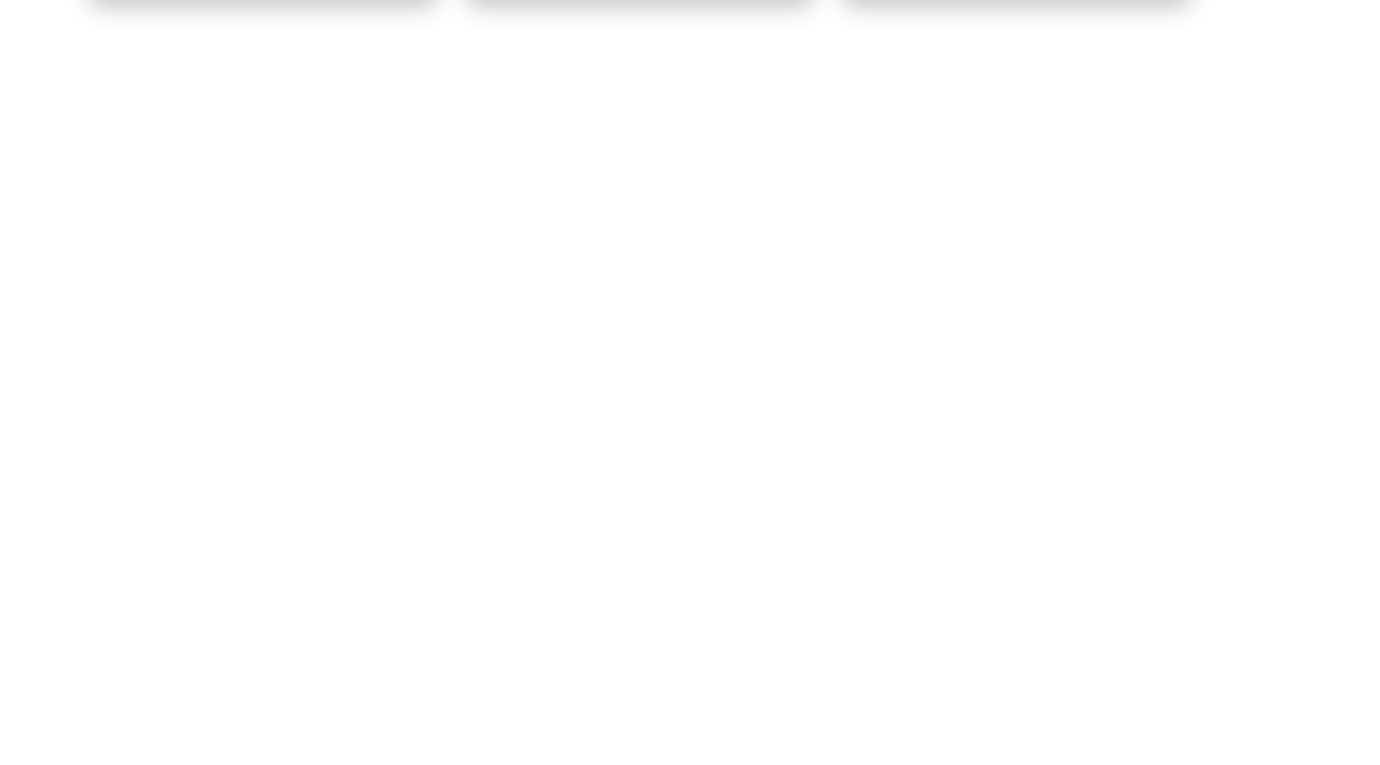
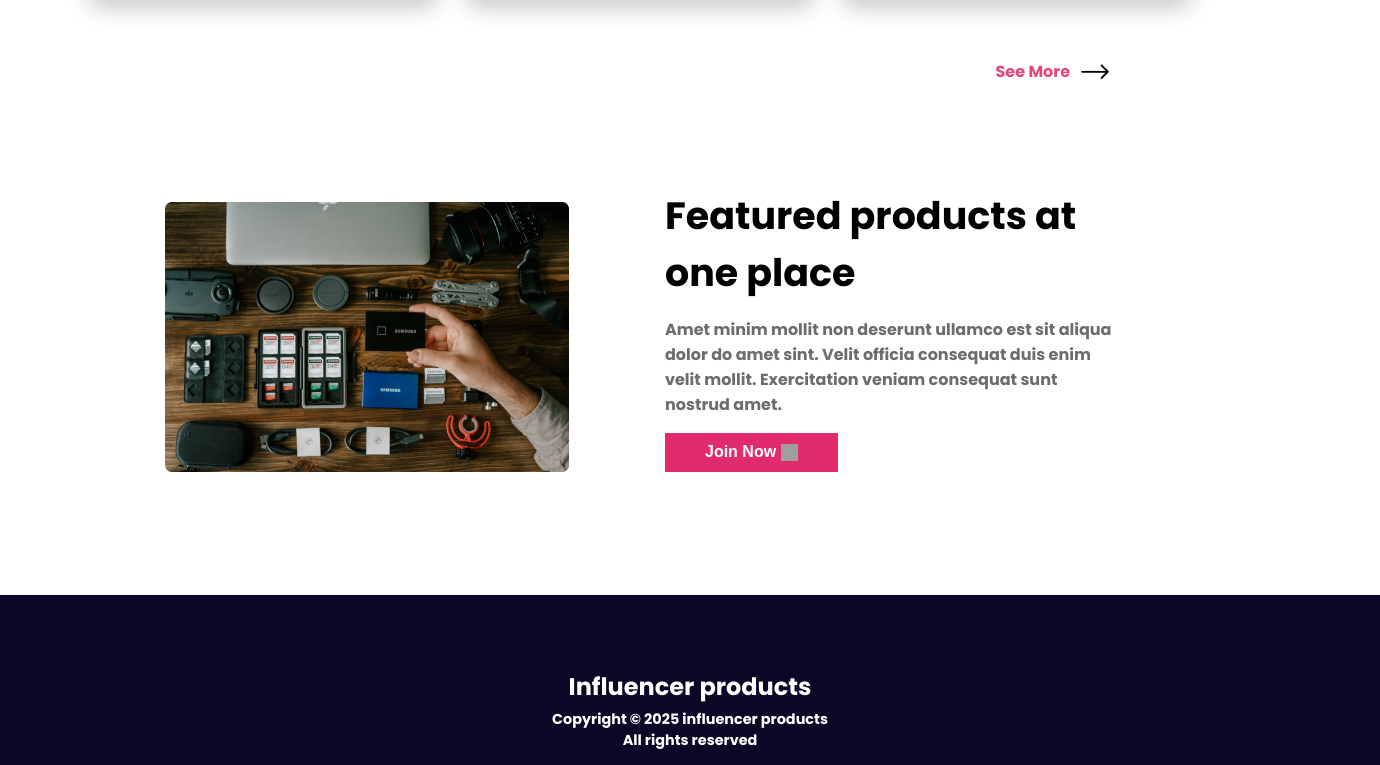
Before and after one commit to mrchipsmaruf/practice-task-02, a plain HTML site: page index.html in a window 1280 px wide. Shown: the part 2685-3450 px from the top of the page, 1380 px wide, since content can reach past the window. Before the commit the page ends 2712 px from the top, so only its background shows below. Drawn offline with Linux system fonts and the light colour scheme; grey boxes are pictures that could not be loaded.

Commit message:
added footer

```diff
--- a/Styles/practice-task-2.css
+++ b/Styles/practice-task-2.css
@@ -12,11 +12,10 @@
     display: flex;
 }
 
-#arrow{
+.arrow{
     vertical-align: middle;
     margin-left: 5px;
     margin-bottom: 1px;
-
 }
 
 .btn-primary{
@@ -211,7 +210,93 @@ main{
 }
 
 
+.icon-img{
+   width: 30px;
 
+}
+
+.see-more{
+    display: flex;
+    justify-content: right;
+    align-items: center;
+    margin-top: 30px;
+    margin-right: 170px;
+    margin-bottom: 80px;
+    gap: 10px;
+    font-weight: bold;
+    font-size: 1rem;
+    color: rgba(224, 44, 109, 0.87);
+
+}
+
+.featured-product-container{
+    display: flex;
+    justify-content: space-between;
+    align-items: center;
+    margin: 100px 165px;
+    gap: 96px;
+}
+
+.featured-product-title{
+    font-weight: bold;
+    font-size: 2.375rem;
+    margin-top: 0px;
+    margin-bottom: 16px;
+
+}
+
+.featured-product-title-description{
+    font-weight: bold;
+    font-size: 1rem;
+    color: rgba(108, 108, 108, 1);
+    margin-bottom: 16px;
+}
+
+.join-now-button{
+    font-weight: bold;
+    font-size: 1rem;
+    padding:10px 40px ;
+    color: white;
+    background-color: rgba(224, 44, 109, 1);
+    border: none;
+    margin-bottom: 23px;
+}
+
+/* footer-section */
+    .footer{
+        width: 100%;
+        max-width: 1440px;
+        justify-content: center;
+        align-items: center;
+        text-align: center;
+        margin-top: 50px;
+        margin-bottom: 50px;
+    }
+
+    .footer-background-color{
+        background-color: #0A0826;
+        margin: 0px auto;
+        padding: 50px;
+    }
+
+    .footer-title{
+        font-weight: bold;
+        font-size: 1.5rem;
+        margin-bottom: 0;
+        color: white;
+    }
+
+    .footer-description{
+        font-weight: bold;
+        font-size: 0.9rem;
+        margin-top: 5px;
+        margin-bottom: 20px;
+        color: white;
+    }
+
+    .footer-social-links img{
+        filter: brightness(0) invert(1);
+    }
 
 
 /* media-query-styles */
@@ -262,7 +347,6 @@ main{
 
     .title-description {
         font-size: 0.9rem;
-
         margin: 10px 30px 15px;
         line-height: 1.5;
     }
@@ -308,8 +392,9 @@ main{
     .sponsors-images {
         display: grid;
         grid-template-columns: repeat(4, 1fr);
-        gap: 15px;
+        gap: 40px;
         justify-items: center;
+        align-items: center;
         margin: 20px auto;
     }
 
@@ -347,4 +432,45 @@ main{
     .card-descrptions {
         font-size: 0.9rem;
     }
+
+
+    /* featured-product-section */
+    .featured-product-container{
+        flex-direction: column-reverse;
+    }
+
+    .featured-product-title, .featured-product-title-description{
+        width: 100%;
+        text-align: center;
+        margin: 0 auto;
+        margin-bottom: 60px;
+    }
+
+
+    .featured-product-image{
+        display: flex;
+        justify-content: center;
+        width: 100%;
+        max-width: 299px;
+        margin: 0 auto 20px auto;
+    }
+
+    /* footer-section */
+    .footer{
+        width: 370px;
+        height: 211px;
+        text-align: center;
+        align-items: center;
+        padding: 0;
+
+    }
+
+    .footer-social-links{
+        display: flex;
+        justify-content: center;
+        align-items: center;
+        margin: 0;
+        padding: 0;
+    }
+
 }
--- a/index.html
+++ b/index.html
@@ -7,7 +7,9 @@
     <link rel="stylesheet" href="Styles/practice-task-2.css">
 </head>
 <body class="poppins-regular">
+    <!-- header-section -->
     <header class="header">
+        <!-- navbar-section -->
         <nav class="navbar display-fles">
             <div class="nav-container">
                 <h1 class="nav-title">Influencer products</h1>
@@ -26,17 +28,19 @@
                 </ul>
             </div>
         </nav>
+        <!-- influencer-section -->
         <section class="Influencer-section display-fles">
             <div class="Influencer-description">
                 <h1 class="Influencer-title">Start your Journey as <br> Influencer</h1>
                 <p class="title-description">Lorem ipsum dolor sit amet, consectetur adipiscing elit. Sem vestibulum sed scelerisque eros. Lectus faucibus.</p>
-                <button class="btn-primary preebook-now">Preebook now <img id="arrow" width="17" height="17" src="https://img.icons8.com/ios-filled/50/ffffff/forward--v1.png" alt="forward--v1"/></button>
+                <button class="btn-primary preebook-now">Preebook now <img class="arrow" width="17" height="17" src="https://img.icons8.com/ios-filled/50/ffffff/forward--v1.png" alt="forward--v1"/></button>
             </div>
             <div class="camera">
                 <img src="images/Circle design.svg" alt="">
                 <img src="images/main-camera.png" alt="">
             </div>
         </section>
+        <!-- sponsors-section -->
         <section class="sponsors display-fles">
             <div class="sponsors-images">
             <img src="logos/Alibaba.svg" alt="">
@@ -49,8 +53,10 @@
             </div>
         </section>
     </header>
+    <!-- main-section -->
     <main class="main">
         <h4 class="popular-collection-title">Popular Collection</h4>
+        <!-- popular-collection-section -->
         <section class="popular-collection">
         <div class="card">
             <img class="card-image" src="images/tripod.png " alt="">
@@ -125,9 +131,36 @@
             <p class="card-descrptions">Buyers protection possible!</p>
         </div>
         </section>
+        <!-- see-more-link-section -->
+        <section>
+            <div class="see-more-wrapper">
+            <a class="see-more" href="">See More <img class="icon-img" src="images/icons8-arrow-48.png" alt=""></a>
+        </div>
+        </section>
+        <!-- featured-product-section -->
+        <section class="featured-product-container">
+            <div class="featured-product-image">
+                <img src="images/gear.png" alt="">
+            </div>
+            <div class="featured-product-descriptionn">
+                <h1 class="featured-product-title">Featured products at one place</h1>
+                <p class="featured-product-title-description">Amet minim mollit non deserunt ullamco est sit aliqua dolor do amet sint. Velit officia consequat duis enim velit mollit. Exercitation veniam consequat sunt nostrud amet.</p>
+                <button class="join-now-button">Join Now<img class="arrow" width="17" height="17" src="https://img.icons8.com/ios-filled/50/ffffff/forward--v1.png" alt="forward--v1"/></button>
+            </div>
+        </section>
     </main>
 </body>
-<footer>
-
+<!-- footer-section -->
+<footer class="footer footer-background-color">
+        <div>
+        <h3 class="footer-title">Influencer products</h3>
+        <p class="footer-description">Copyright © 2025  influencer products <br> All rights reserved</p>
+    </div>
+    <div class="footer-social-links">
+        <a href=""><img src="images/facebook.svg" alt=""></a>
+        <a href=""><img src="images/instagram.svg" alt=""></a>
+        <a href=""><img src="images/twitter.svg" alt=""></a>
+        <a href=""><img src="images/youtube.svg" alt=""></a>
+    </div>
 </footer>
 </html>
```
Also changed, not shown: images/facebook.svg (added), images/icons8-arrow-48.png (added), images/instagram.svg (added), images/twitter.svg (added), images/youtube.svg (added).
